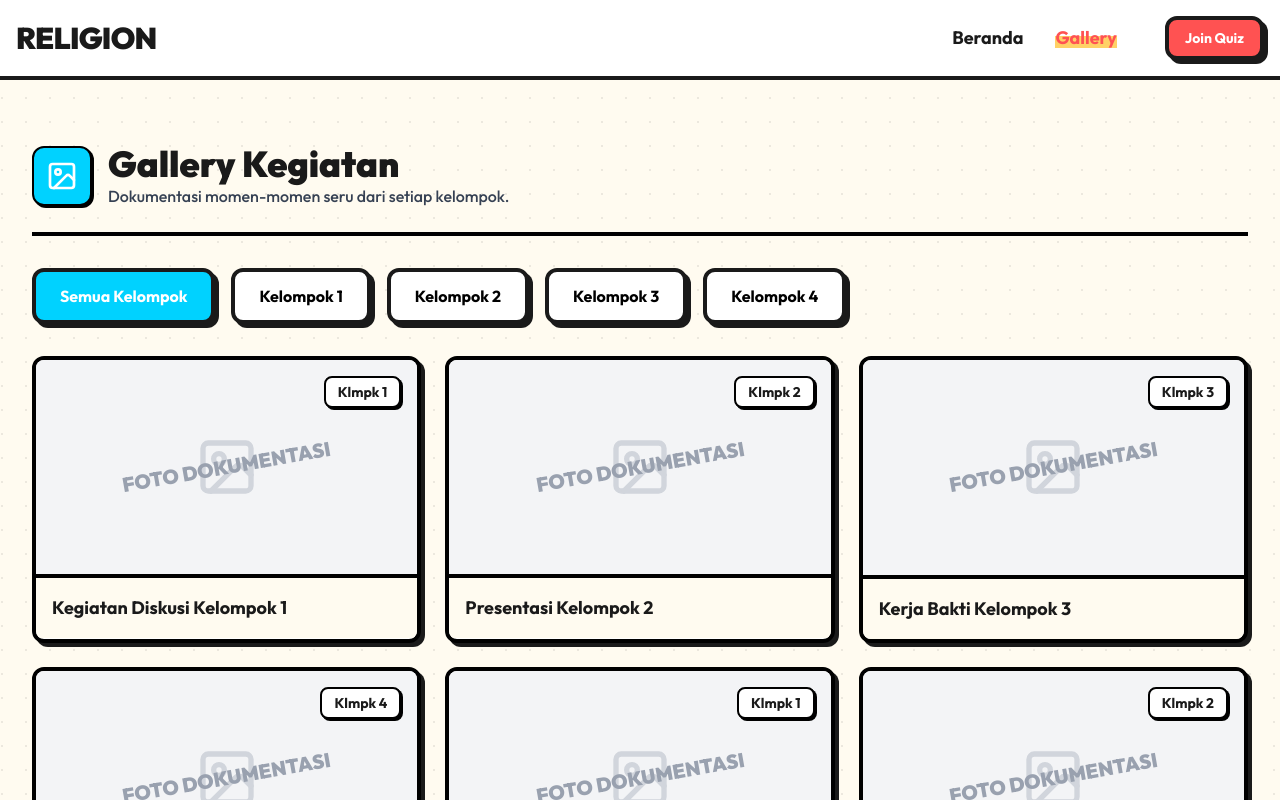
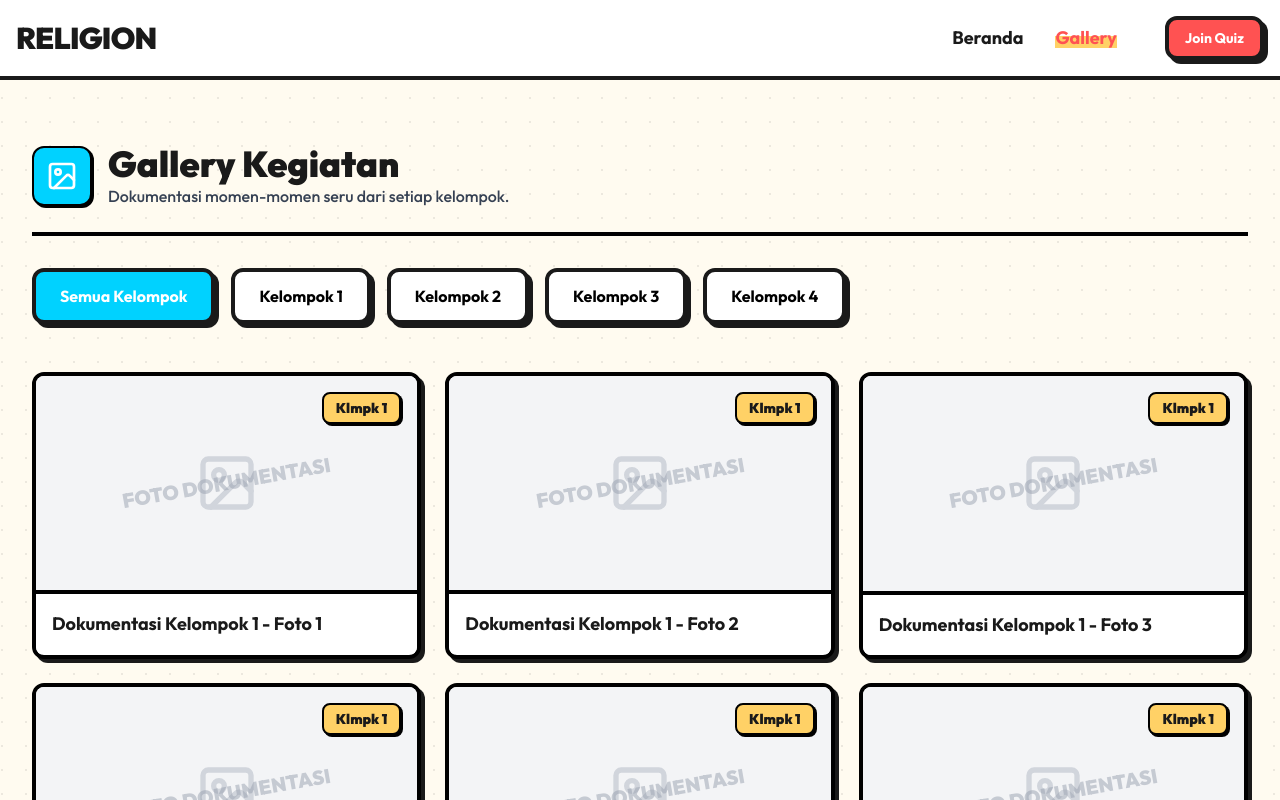
Before and after one commit to dimasrahmandaalfarizi/project-web-quiz, a Next.js app: page /gallery in a window 1280 px wide. Shown: the top 800 px of the page. Built offline with nearby package versions, Linux system fonts and the light colour scheme.

Commit message:
feat: create gallery page with filterable project documentation grid

```diff
--- a/src/app/gallery/page.tsx
+++ b/src/app/gallery/page.tsx
@@ -1,18 +1,21 @@
 "use client";
 
 import { NeoButton } from "@/components/ui/NeoButton";
-import { motion } from "framer-motion";
+import { motion, AnimatePresence } from "framer-motion";
 import { useState } from "react";
 import { Image as ImageIcon } from "lucide-react";
 
-const galleryData = [
-  { id: 1, group: "1", type: "photo", url: "https://images.unsplash.com/photo-1523580494112-071dcb92a110?auto=format&fit=crop&q=80&w=800", caption: "Kegiatan Diskusi Kelompok 1" },
-  { id: 2, group: "2", type: "photo", url: "https://images.unsplash.com/photo-1511629091441-ee46146481b6?auto=format&fit=crop&q=80&w=800", caption: "Presentasi Kelompok 2" },
-  { id: 3, group: "3", type: "photo", url: "https://images.unsplash.com/photo-1524178232363-1fb2b075b655?auto=format&fit=crop&q=80&w=800", caption: "Kerja Bakti Kelompok 3" },
-  { id: 4, group: "4", type: "photo", url: "https://images.unsplash.com/photo-1552664730-d307ca884978?auto=format&fit=crop&q=80&w=800", caption: "Rapat Kelompok 4" },
-  { id: 5, group: "1", type: "photo", url: "https://images.unsplash.com/photo-1515162816999-a0c47dc192f7?auto=format&fit=crop&q=80&w=800", caption: "Belajar Bersama Kelompok 1" },
-  { id: 6, group: "2", type: "photo", url: "https://images.unsplash.com/photo-1522071820081-009f0129c71c?auto=format&fit=crop&q=80&w=800", caption: "Diskusi Panel Kelompok 2" },
-];
+// Generate 24 photos, 6 for each group
+const galleryData = Array.from({ length: 24 }).map((_, idx) => {
+  const group = Math.floor(idx / 6) + 1;
+  const num = (idx % 6) + 1;
+  return {
+    id: idx + 1,
+    group: group.toString(),
+    type: "photo",
+    caption: `Dokumentasi Kelompok ${group} - Foto ${num}`
+  };
+});
 
 export default function GalleryPage() {
   const [filter, setFilter] = useState<"all" | "1" | "2" | "3" | "4">("all");
@@ -53,31 +56,39 @@ export default function GalleryPage() {
 
       <motion.div
         layout
-        className="grid grid-cols-1 md:grid-cols-2 lg:grid-cols-3 gap-6"
+        className="grid grid-cols-1 md:grid-cols-2 lg:grid-cols-3 gap-6 mt-4"
       >
-        {filteredGallery.map((item) => (
+        <AnimatePresence mode="popLayout">
+          {filteredGallery.map((item, index) => (
             <motion.div
               layout
-            initial={{ opacity: 0, scale: 0.9 }}
-            animate={{ opacity: 1, scale: 1 }}
-            exit={{ opacity: 0, scale: 0.9 }}
+              initial={{ opacity: 0, scale: 0.8, y: 20 }}
+              animate={{ opacity: 1, scale: 1, y: 0 }}
+              exit={{ opacity: 0, scale: 0.8, y: -20 }}
+              transition={{
+                duration: 0.4,
+                type: "spring",
+                bounce: 0.4,
+                delay: (index % 6) * 0.05
+              }}
               key={item.id}
-            className="group relative rounded-xl border-4 border-black overflow-hidden bg-white shadow-[4px_4px_0px_#1a1a1a]"
+              className="group relative rounded-xl border-4 border-black overflow-hidden bg-white shadow-[4px_4px_0px_#1a1a1a] hover:shadow-[8px_8px_0px_#1a1a1a] hover:-translate-y-1 transition-all"
             >
               <div className="aspect-video relative overflow-hidden bg-gray-100 flex items-center justify-center">
-              <ImageIcon className="w-16 h-16 text-gray-300 group-hover:scale-110 transition-transform duration-500" />
+                <ImageIcon className="w-16 h-16 text-gray-300 group-hover:scale-110 group-hover:text-[var(--color-neo-primary)] transition-all duration-500" />
                 <div className="absolute inset-0 flex items-center justify-center pointer-events-none">
-                <span className="font-black text-xl text-gray-400 rotate-[-10deg]">FOTO DOKUMENTASI</span>
+                  <span className="font-black text-xl text-gray-400 rotate-[-10deg] opacity-50">FOTO DOKUMENTASI</span>
                 </div>
-              <div className="absolute top-4 right-4 bg-white px-3 py-1 border-2 border-black rounded-lg font-bold text-sm shadow-[2px_2px_0px_#000]">
+                <div className="absolute top-4 right-4 bg-[var(--color-neo-accent)] px-3 py-1 border-2 border-black rounded-lg font-black text-sm shadow-[2px_2px_0px_#000]">
                   Klmpk {item.group}
                 </div>
               </div>
-            <div className="p-4 border-t-4 border-black bg-[var(--color-neo-bg)]">
+              <div className="p-4 border-t-4 border-black bg-white group-hover:bg-[var(--color-neo-bg)] transition-colors">
                 <p className="font-bold text-lg">{item.caption}</p>
               </div>
             </motion.div>
           ))}
+        </AnimatePresence>
       </motion.div>
     </div>
   );
```
Lines whose indentation alone changed are shown as unchanged.
